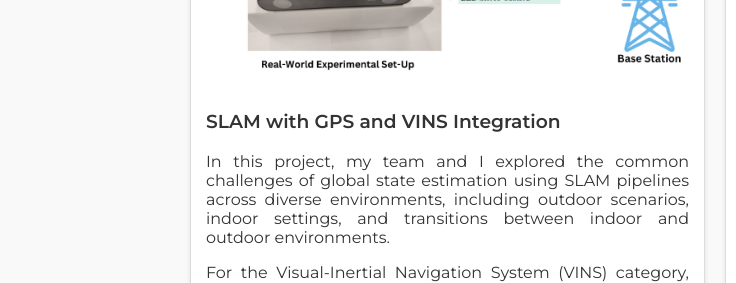
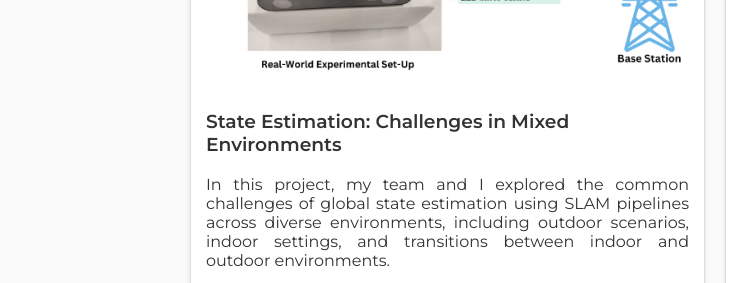
Before and after one commit to arunmadhusud/arunmadhusud.github.io, a plain HTML site: page index.html in a window 1280 px wide. Shown: the part 9337-9620 px from the top of the page, 0-736 px from the left. Drawn offline with Linux system fonts and the light colour scheme; grey boxes are pictures that could not be loaded.

Commit message:
Modified index.html

```diff
--- a/index.html
+++ b/index.html
@@ -869,7 +869,7 @@
                         </div> -->
                         <div class="project">
                             <img src="images/RTK_GPS.png" alt="State Estimation: Challenges in Mixed Environments">
-                            <h3>SLAM with GPS and VINS Integration</h3>
+                            <h3>State Estimation: Challenges in Mixed Environments</h3>
                             <p style="text-align: justify;">
                                 In this project, my team and I explored the common challenges of global state estimation using SLAM pipelines across diverse environments, including outdoor scenarios, indoor settings, and transitions between indoor and outdoor environments.
                             </p>
```
